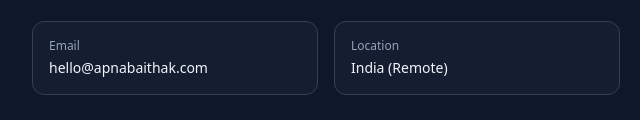
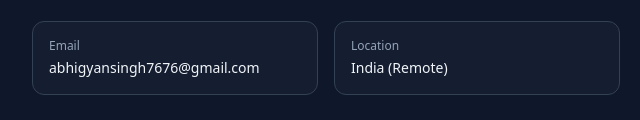
Before and after one commit to Asm2242/make.webite.apnabaithak, a plain HTML site: page contact.html in a window 1280 px wide. Shown: the part 720-840 px from the top of the page, 0-640 px from the left. Drawn offline with nearby package versions, Linux system fonts and the light colour scheme.

Commit message:
Update contact email

```diff
--- a/contact.html
+++ b/contact.html
@@ -57,7 +57,7 @@
       <div class="grid grid-cols-2 gap-4 text-sm">
         <div class="rounded-xl bg-slate-800/40 border border-slate-700 p-4">
           <div class="text-slate-400 text-xs mb-1">Email</div>
-          <div class="font-medium">hello@apnabaithak.com</div>
+          <div class="font-medium">abhigyansingh7676@gmail.com</div>
         </div>
         <div class="rounded-xl bg-slate-800/40 border border-slate-700 p-4">
           <div class="text-slate-400 text-xs mb-1">Location</div>
```
